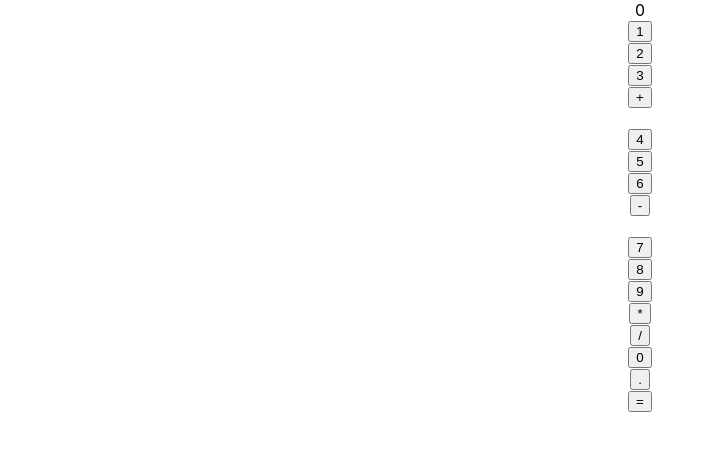
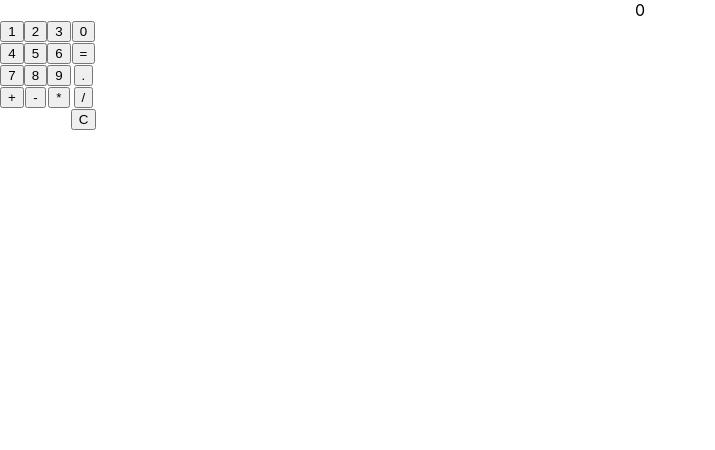
Before and after one commit to zdsmit/my-calculator, a React (Create React App) app: page / in a window 1280 px wide. Shown: the top 450 px of the page, without its empty margins (0-715 px from the left). Built offline with nearby package versions, Linux system fonts and the light colour scheme.

Commit message:
keypad now renders in correct format

```diff
--- a/src/App.css
+++ b/src/App.css
@@ -38,7 +38,7 @@
 }
 
 .btn-group {
-  float: center;
+  float: left;
 }
 
 .component-group {
@@ -46,3 +46,9 @@
   align-items: center;
   justify-content: center;
 }
+
+.calc-buttons {
+  display: 'flex';
+  align-items: center;
+  justify-content: center;
+}
--- a/src/components/Buttons.js
+++ b/src/components/Buttons.js
@@ -5,35 +5,38 @@ export default class Buttons extends Component {
 
     render() {
         return (
-            <div>
+            <div class="calc-buttons">
+
                 <div class="btn-group">
-                  <Button value="1"/>
-                  <Button value="2"/>
-                  <Button value="3"/>
-                  <Button value="+"/>
+                  <Button value="1" />
+                  <Button value="4" />
+                  <Button value="7" />
+                  <Button value="+" />
                   <br />
                 </div>
 
                 <div class="btn-group">
-                  <Button value="4"/>
+                  <Button value="2"/>
                   <Button value="5"/>
-                  <Button value="6"/>
+                  <Button value="8"/>
                   <Button value="-"/>
                   <br />
                 </div>
 
                 <div class="btn-group">
-                  <Button value="7"/>
-                  <Button value="8"/>
+                  <Button value="3"/>
+                  <Button value="6"/>
                   <Button value="9"/>
                   <Button value="*"/>
+                  <br />
                 </div>
 
-                <div>
+                <div class="btn-group">
+                  <Button value="0"/>
+                  <Button value="="/>
+                  <Button value="."/>
                   <Button value="/"/>
-                  <Button value="0"/>
-                  <Button value="."/>
-                  <Button value="="/>
+                  <Button value="C"/>
                 </div>
             </div>
         )
```
Also changed, not shown: 1 other file (tests, documents, lock files or other folders).
